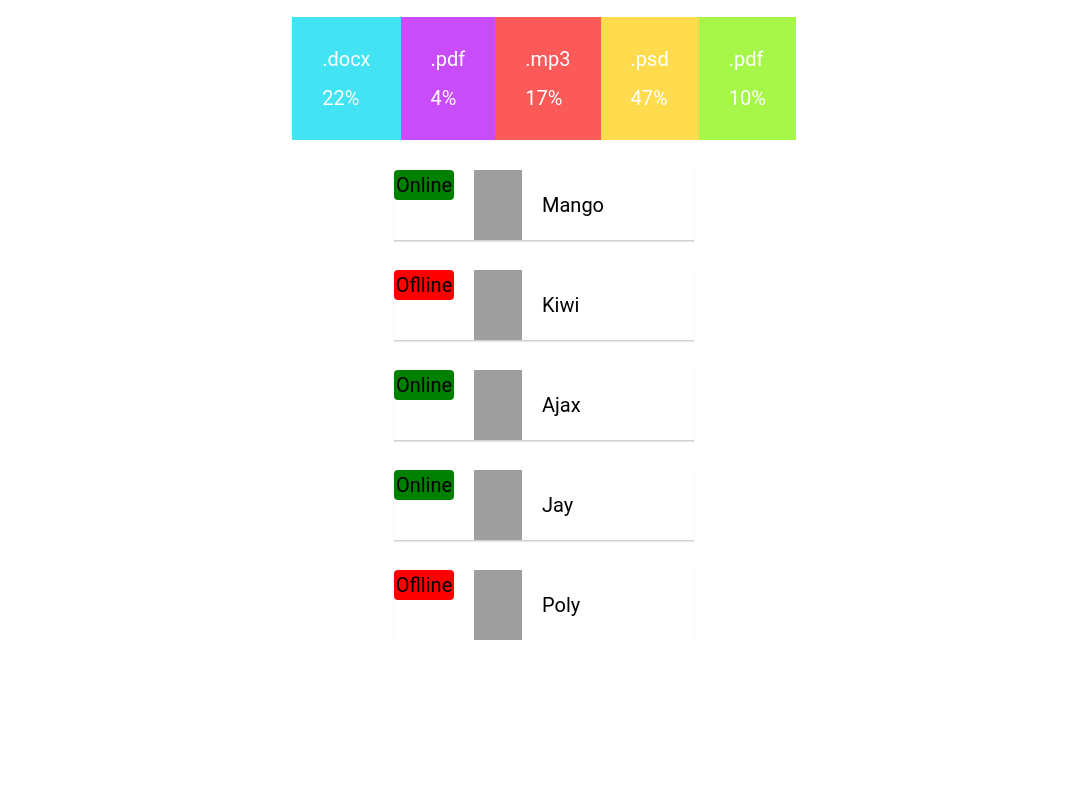
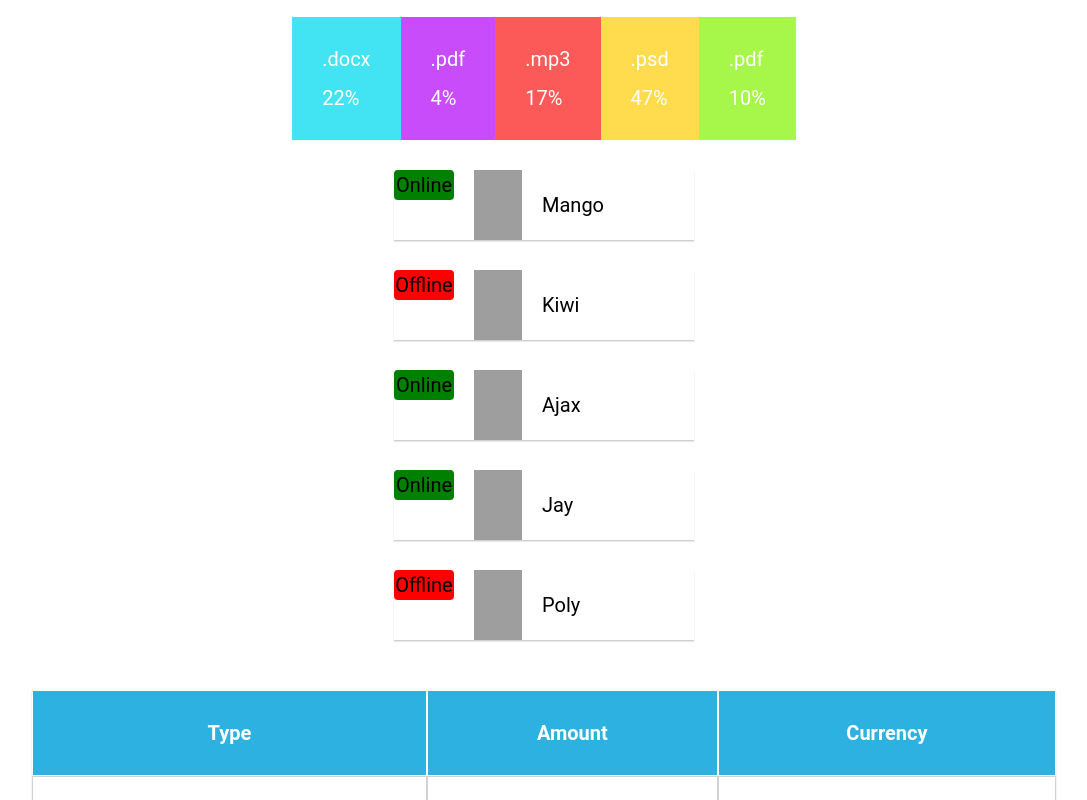
Before and after one commit to yevhenii-nykytiuk/goit-react-hw-01-components, a React (Create React App) app: page / in a window 1280 px wide. Shown: the part 345-1145 px from the top of the page, without its empty margins (96-1183 px from the left). Before the commit the page ends 985 px from the top, so only its background shows below. Built offline with nearby package versions, Linux system fonts and the light colour scheme; grey boxes are pictures that could not be loaded.

Commit message:
update home work

```diff
--- a/src/components/App.jsx
+++ b/src/components/App.jsx
@@ -1,9 +1,11 @@
 import {ProfileSocial}  from './ProfileSocial/ProfileSocial';
 import {Statistics} from './Statistics/Statistics';
 import {FriendList} from './FriendListItem/FriendList';
+import {TransactionHistory} from './TransactionHistory/TransactionHistory';
 import user from '../data/user.json';
 import data from '../data/data.json';
 import friends from '../data/friends.json';
+import transactions from '../data/transactions.json';
 
 export const App = () => {
   return (
@@ -18,7 +20,9 @@ export const App = () => {
 
     <Statistics title="Upload stats" stats={data}/>
 
-    <FriendList/>
+    <FriendList friends={friends}/>
+
+    <TransactionHistory items={transactions} />
 
    </>
 
--- a/src/components/FriendListItem/FriendList.jsx
+++ b/src/components/FriendListItem/FriendList.jsx
@@ -1,5 +1,6 @@
 import css from './FriendListItem.module.css';
 import friends from '../../data/friends.json';
+import PropTypes from 'prop-types';
 
 export const FriendList = () => {
   return (
@@ -20,7 +21,7 @@ const FriendListItem = ({friends}) => {
     {friends.map(({avatar, name, isOnline, id}) => (
 
       <li className={css.item} key={id}>
-        <span className={`css.status ${isOnline ? `${css.green}` : `${css.red}`}`}>{isOnline ? 'Online' : 'Oflline'}</span>
+        <span className={`css.status ${isOnline ? `${css.green}` : `${css.red}`}`}>{isOnline ? 'Online' : 'Offline'}</span>
         <img className={css.avatar} src={avatar} alt="User avatar" width="48" />
         <p className={css.name}>{name}</p>
       </li>
@@ -31,3 +32,14 @@ const FriendListItem = ({friends}) => {
 
   )
 }
+
+
+FriendListItem.propTypes = {
+  friends: PropTypes.arrayOf(
+    PropTypes.shape({
+      avatar: PropTypes.string.isRequired,
+      name: PropTypes.string.isRequired,
+      inOnline: PropTypes.bool.isRequired
+    })
+  )
+}
--- a/src/components/Statistics/Statistics.jsx
+++ b/src/components/Statistics/Statistics.jsx
@@ -1,7 +1,7 @@
 
 import css from './Statistics.module.css';
 import PropTypes from 'prop-types';
-// import {getElementRandomColor} from './RandomColors';
+
 
 
 export const Statistics = ({title, stats}) => {
--- /dev/null
+++ b/src/components/TransactionHistory/TransactionHistory.jsx
@@ -0,0 +1,41 @@
+import css from './TransactionHistory.module.css';
+import PropTypes from 'prop-types';
+
+
+export const TransactionHistory = ({items}) => {
+  return (
+    <table className={css.transactionHistory} cellspacing={0}>
+      <thead>
+        <tr className={css.tableList}>
+          <th className={css.tableItem}>Type</th>
+          <th className={css.tableItem}>Amount</th>
+          <th className={css.tableItem}>Currency</th>
+        </tr>
+      </thead>
+
+      <tbody>
+
+      {items.map(({id, type, amount, currency}) => (
+
+        <tr key={id} align="center">
+          <td className={css.tableItemTd}>{type}</td>
+          <td className={css.tableItemTd}>{amount}</td>
+          <td className={css.tableItemTd}>{currency}</td>
+        </tr>
+
+      ))}
+
+      </tbody>
+    </table>
+  )
+}
+
+TransactionHistory.propTypes = {
+  items: PropTypes.arrayOf(
+    PropTypes.shape({
+      type: PropTypes.string.isRequired,
+      amount: PropTypes.number.isRequired,
+      currency: PropTypes.string.isRequired
+    })
+  )
+}
--- /dev/null
+++ b/src/components/TransactionHistory/TransactionHistory.module.css
@@ -0,0 +1,23 @@
+.transactionHistory {
+  width: 80%;
+  box-shadow: 0px 2px 1px 0px rgba(46, 47, 66, 0.08), 0px 1px 1px 0px rgba(46, 47, 66, 0.16);
+  margin-top: 50px;
+  margin-left: auto;
+  margin-right: auto;
+}
+
+.tableList {
+  color: #ffffff;
+  background-color: rgb(45, 177, 225);
+}
+
+.tableItem {
+  border: 0.5px solid #fff;
+  padding: 30px 0 30px 0;
+  overflow: hidden;
+}
+
+.tableItemTd {
+  border: 1px solid #d2d2d2;
+  padding: 30px 0 30px 0;
+}
```
